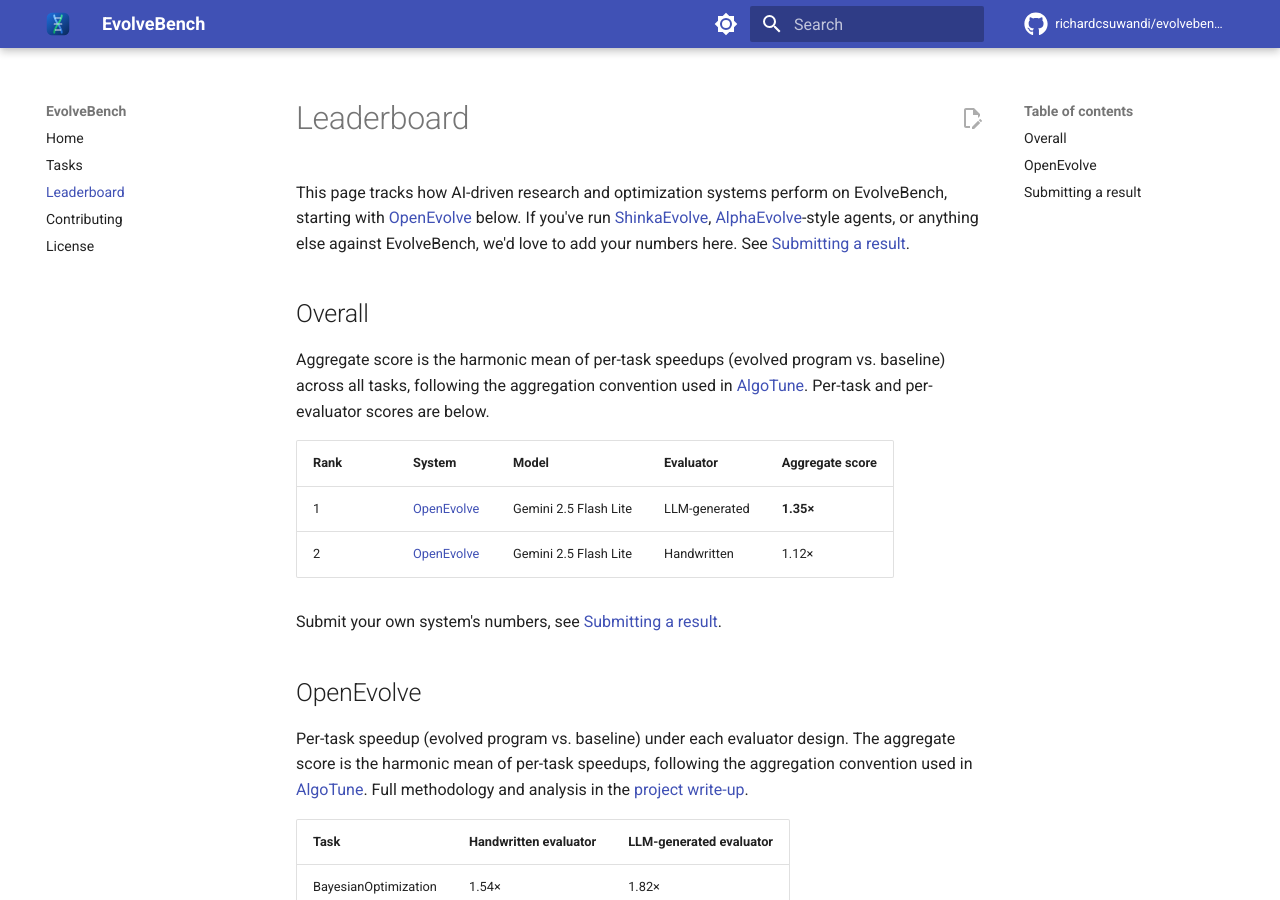
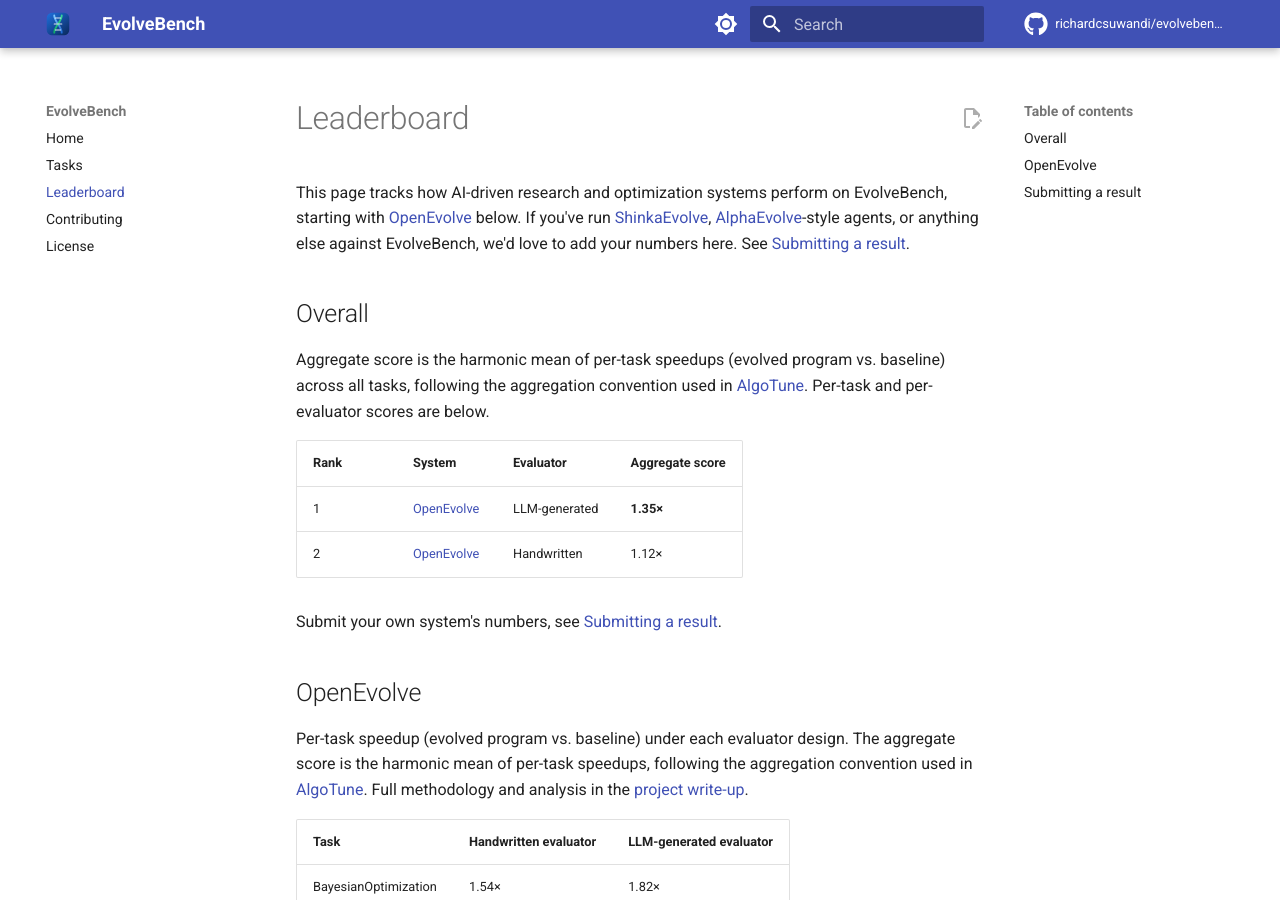
Before and after one commit to richardcsuwandi/evolvebench, an MkDocs documentation site: the page built from docs/leaderboard.md, in a window 1280 px wide and 900 px high. Built offline with MkDocs 1.6.1 and Material for MkDocs 9.7.7, drawn with Linux system fonts in a browser that asks for light colours; comment, search, counter and statistics services are not loaded.

Commit message:
Drop the model column from the overall leaderboard table
No need to commit to a specific model/LLM in the system-level summary;
that detail stays in the per-task breakdown and integration configs.

Co-Authored-By: Claude Sonnet 5 <noreply@anthropic.com>

```diff
--- a/docs/leaderboard.md
+++ b/docs/leaderboard.md
@@ -13,10 +13,10 @@ Aggregate score is the harmonic mean of per-task speedups (evolved program vs.
 baseline) across all tasks, following the aggregation convention used in
 [AlgoTune](https://algotune.io/). Per-task and per-evaluator scores are below.
 
-| Rank | System | Model | Evaluator | Aggregate score |
-| --- | --- | --- | --- | --- |
-| 1 | [OpenEvolve](https://github.com/algorithmicsuperintelligence/openevolve) | Gemini 2.5 Flash Lite | LLM-generated | **1.35×** |
-| 2 | [OpenEvolve](https://github.com/algorithmicsuperintelligence/openevolve) | Gemini 2.5 Flash Lite | Handwritten | 1.12× |
+| Rank | System | Evaluator | Aggregate score |
+| --- | --- | --- | --- |
+| 1 | [OpenEvolve](https://github.com/algorithmicsuperintelligence/openevolve) | LLM-generated | **1.35×** |
+| 2 | [OpenEvolve](https://github.com/algorithmicsuperintelligence/openevolve) | Handwritten | 1.12× |
 
 Submit your own system's numbers, see [Submitting a result](#submitting-a-result).
 
```
